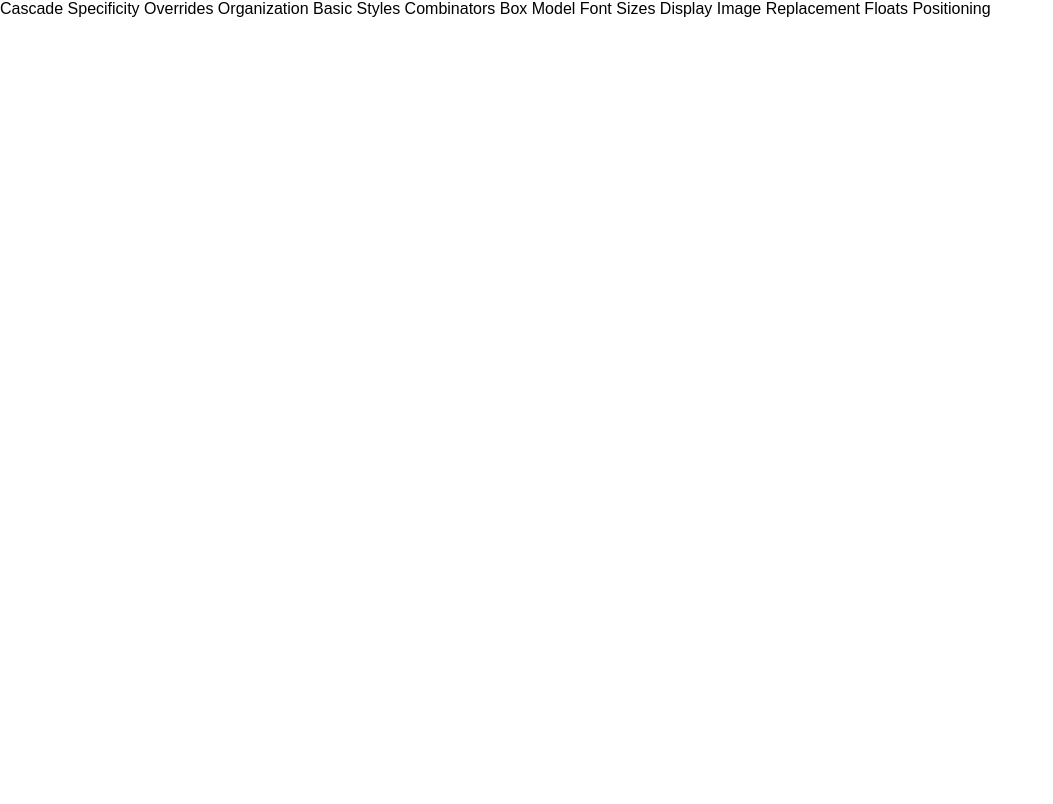
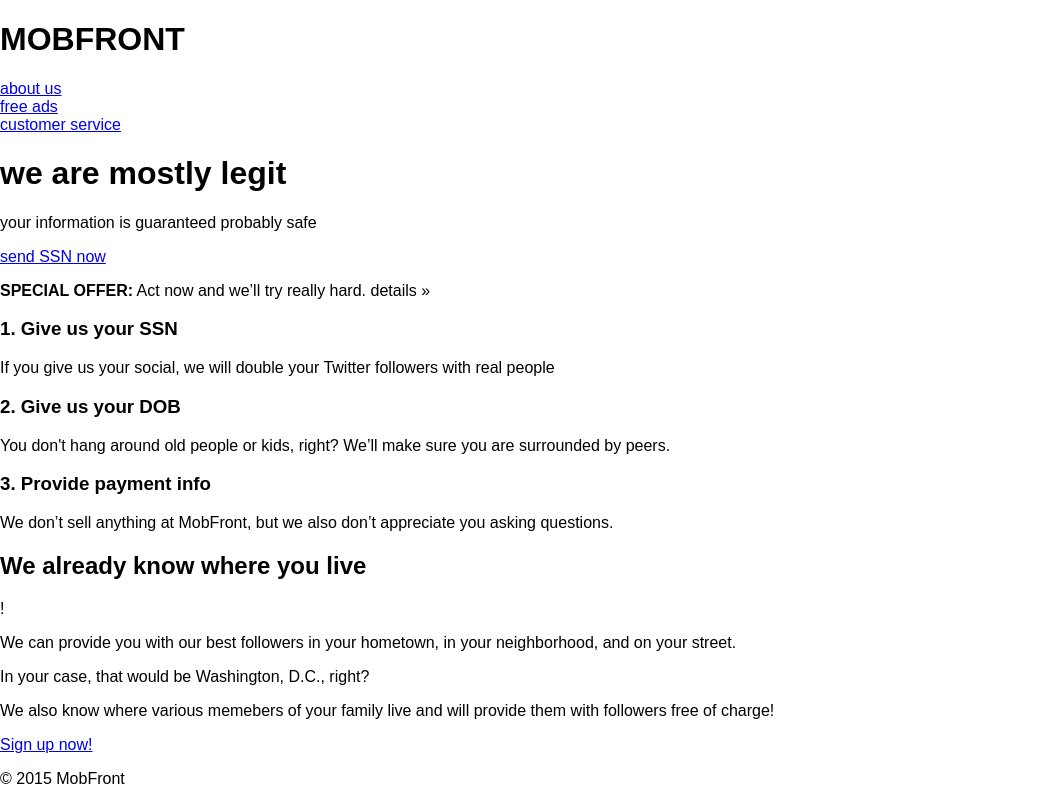
Before and after one commit to aaronpecoraro/Lesson-5, a plain HTML site: page index.html in a window 1280 px wide. Shown: the whole page, without its empty margins (0-1053 px from the left). Drawn offline with Linux system fonts and the light colour scheme.

Commit message:
initial commit

```diff
--- a/_assets/css/style.css
+++ /dev/null
@@ -1 +0,0 @@
-@import url("reset.css");
--- /dev/null
+++ b/assets/css/style.css
@@ -0,0 +1,18 @@
+@import url("reset.css");
+
+/* ======================================
+	Reusable Classes
+========================================= */
+/* Clearfix */
+.cf:before,
+.cf:after {
+    content: " ";
+    display: table;
+}
+.cf:after {
+    clear: both;
+}
+/*For IE 6/7 only */
+.cf {
+    *zoom: 1;
+}
--- a/index.html
+++ b/index.html
@@ -6,31 +6,62 @@
 
 <head>
 <meta charset="utf-8">
-<title>CSS Lessons</title>
+<title>MobFront</title>
 <meta http-equiv="X-UA-Compatible" content="IE=edge,chrome=1">
 <meta name="viewport" content="width=device-width, initial-scale=1" />
 
-<meta name="description" content=" ">
+<meta name="description" content="MobFront is definitely a website">
 
-<link rel="stylesheet" href="/_assets/css/style.css">
+<link rel="stylesheet" href="/assets/css/style.css">
 
 </head>
 
 <body>
 
-	Cascade
-	Specificity
-	Overrides
-	Organization
 
-	Basic Styles
-	Combinators
-	Box Model
-	Font Sizes
-	Display
-	Image Replacement
-	Floats
-	Positioning
+	<h1>MOBFRONT</h1>
+
+
+	<ul>
+		<li><a href="#">about us</a></li>
+		<li><a href="#">free ads</a></li>
+		<li><a href="#">customer service</a></li>
+	</ul>
+
+
+	<h1>we are mostly legit</h1>
+	<p>your information is guaranteed probably safe</p>
+	<a href="#">send SSN now</a>
+
+	<p><strong>SPECIAL OFFER:</strong> Act now and we’ll try really hard. details »</p>
+
+	<ol>
+		<li>
+			<h3>1. Give us your SSN</h3>
+			<p>If you give us your social, we will double your Twitter followers with real people</p>
+		</li>
+
+	 	<li>
+	 		<h3>2. Give us your DOB</h3>
+	 		<p>You don't hang around old people or kids, right? We’ll make sure you are surrounded by peers.</p>
+	 	</li>
+
+	 	<li>
+	 		<h3>3. Provide payment info</h3>
+	 		<p>We don’t sell anything at MobFront, but we also don’t appreciate you asking questions.</p>
+	 	</li>
+	 </ol>
+
+	<h2>We already know where you live</h2>!
+	<p>We can provide you with our best followers in your hometown, in your neighborhood, and on your street.</p>
+
+	<p>In your case, that would be Washington, D.C., right? </p>
+
+	<p>We also know where various memebers of your family live and will provide them with followers free of charge!</p>
+
+	<a href="#">Sign up now!</a>
+
+	<p>&copy; 2015 MobFront</p>
 
 
 </body>
```
Also changed, not shown: assets/css/_notes.css (added, +26 -0 lines), assets/css/reset.css (renamed from _assets/css/reset.css), assets/images/house.png (renamed from _assets/images/house.png), assets/images/logo.png (renamed from _assets/images/logo.png), assets/js/jquery-1.11.2.min.js (renamed from _assets/js/jquery-1.11.2.min.js), 2 other files.
